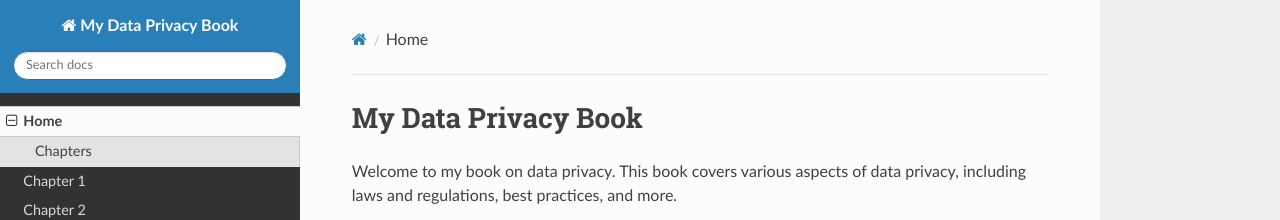
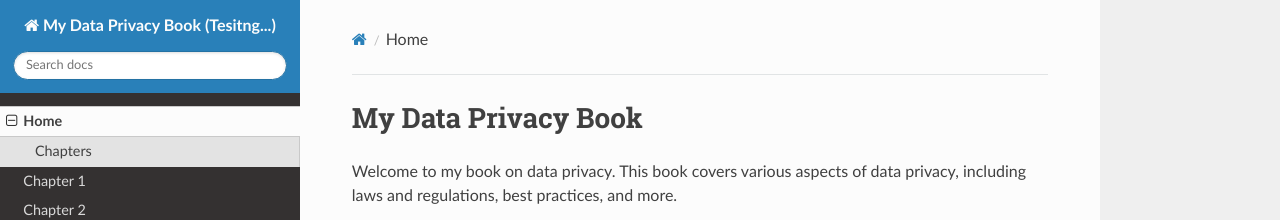
Before and after one commit to akcaoglu/kvk, an MkDocs documentation site: the page built from docs/index.md, in a window 1280 px wide. Shown: the top 220 px of the page. Built offline with MkDocs 1.6.1, drawn with Linux system fonts in a browser that asks for light colours; nearby versions of some CDN libraries.

Commit message:
Update mkdocs.yml

```diff
--- a/mkdocs.yml
+++ b/mkdocs.yml
@@ -1,4 +1,4 @@
-site_name: My Data Privacy Book
+site_name: My Data Privacy Book (Tesitng...)
 
 # Theme configuration
 theme:
```
